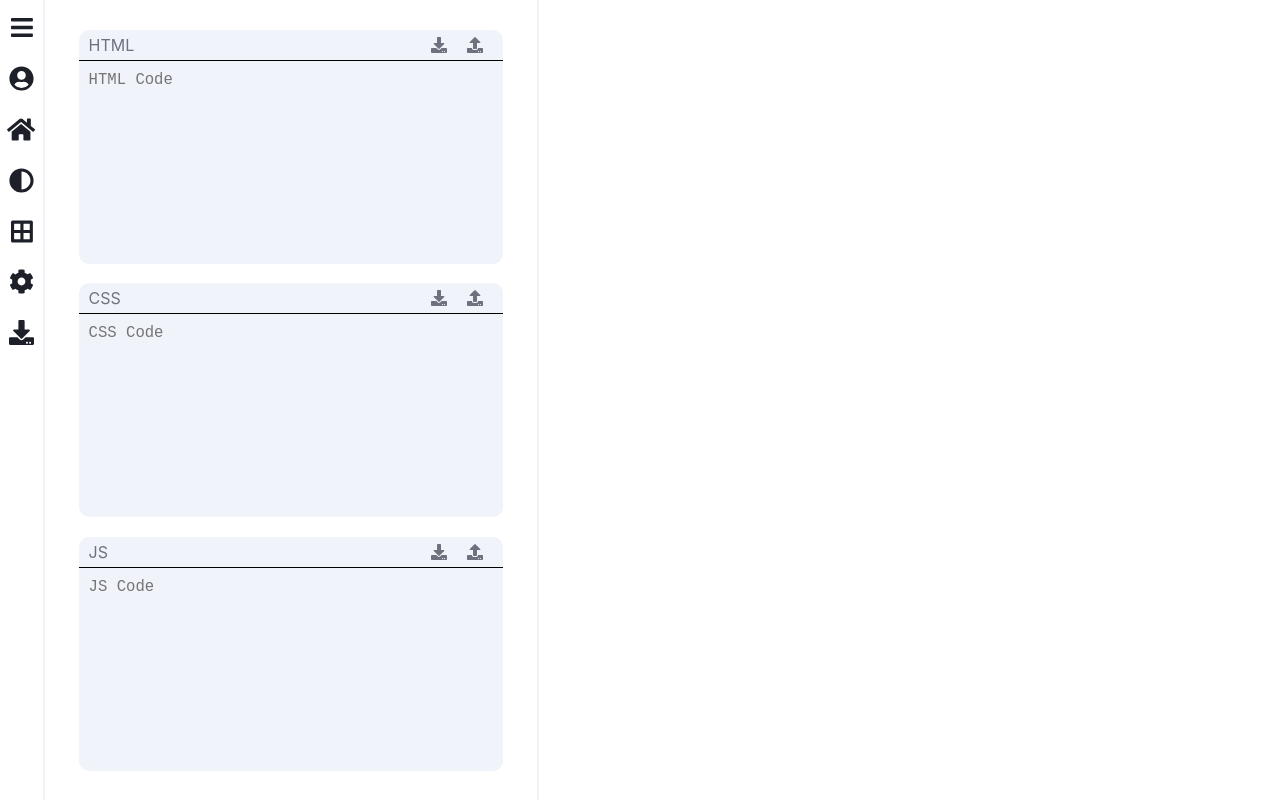
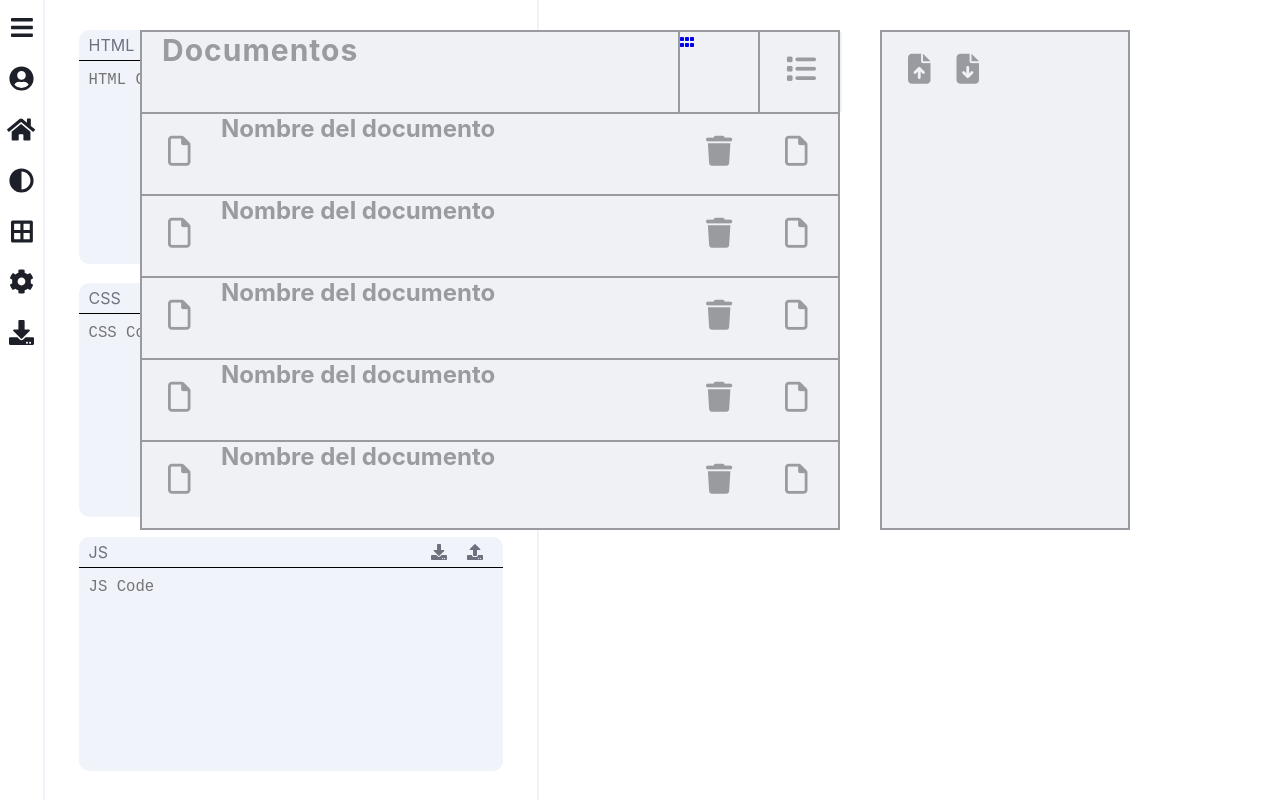
Before and after one commit to FernandoUNMSM/NodePadWeb, a React (Create React App) app: page /editor in a window 1280 px wide. Both pictures are taken after a click on the icon 475 px from the left and 44 px from the top of the page. Built offline with nearby package versions, Linux system fonts and the light colour scheme.

Commit message:
Añadiendo Ventana

```diff
--- /dev/null
+++ b/src/components/dates/dates.css
@@ -0,0 +1,146 @@
+.fondo{
+    width: 1020px;
+    height: 550px;
+    box-sizing: border-box;
+    display: flex;
+    position: absolute;
+    top: 0;
+    justify-content: center;
+    left: 50%;
+    transform: translateX(-50%);
+}
+
+/*Margenes*/
+.margeni{
+    background-color: #EFF1F4;
+    margin-left: 10px;
+    margin-top: 30px;
+    margin-bottom: 10px;
+    width: 700px;
+    height: 500px;
+    border: solid 2px #999BA1;
+    box-sizing: border-box;
+}
+
+.margenis{
+    background-color: #EFF1F4;
+    width: 700px;
+    height: 80px;
+    display: flex;
+    margin: auto 0;
+    box-sizing: border-box;
+}
+
+.margenis1{
+    background-color: #EFF1F4;
+    width: 538px;
+    height: 80px;
+    border-right: 2px solid #999BA1;
+    box-sizing: border-box;
+}
+
+.margenis2{
+    background-color: #EFF1F4;
+    width: 80px;
+    height: 80px;
+    border-right: 2px solid #999BA1;
+    box-sizing: border-box;
+}
+
+.margenim{
+    background-color: #EFF1F4;
+    width: 696px;
+    height: 82px;
+    border-top: 2px solid #999BA1;
+    display: flex;
+    box-sizing: border-box;
+}
+
+.margenim1{
+    width: 79px;
+    height: 80px;
+    background-color: #EFF1F4;
+    box-sizing: border-box;
+}
+
+.margenim2{
+    width: 459px;
+    height: 80px;
+    background-color: #EFF1F4;
+    box-sizing: border-box;
+}
+
+.margenim3{
+    width: 79px;
+    height: 80px;
+    background-color: #EFF1F4;
+    box-sizing: border-box;
+}
+
+.margend{
+    background-color: #EFF1F4;
+    margin-left: 40px;
+    margin-top: 30px;
+    margin-bottom: 10px;
+    margin-right: 20px;
+    width: 250px;
+    height: 500px;
+    border: solid 2px #999BA1;
+    box-sizing: border-box;
+}
+
+.marginaream{
+    width: 696px;
+    height: 206px;
+    background-color: #EFF1F4;
+    display: flex;
+    border-top: 2px solid #999BA1;
+}
+
+.area{
+    background-color: #EFF1F4;
+    display: flex;
+    width: 348px;
+    height: 206px;
+}
+
+.area1{
+    background-color: #EFF1F4;
+}
+
+.area2{
+    background-color: #EFF1F4;
+}
+
+/*Margen izquierdo*/*
+.clasea{
+    background-color: #EFF1F4;
+}
+
+.claseh1{
+    background-color: #EFF1F4;
+    margin-left: 20px;
+    font-size: 30px;
+    color: #999BA1;
+    letter-spacing: 1px;
+    word-spacing: 1px;
+}
+
+.claseh2{
+    background-color: #EFF1F4;
+    color: #999BA1;
+}
+
+.far,
+.fas{
+    font-size: 30px;
+    background-color: #EFF1F4;
+    color: #999BA1;
+    margin-left: 26px;
+    margin-top: 22px;
+}
+
+.far:hover,
+.fas:hover{
+    color: black;
+}
--- /dev/null
+++ b/src/components/dates/dates.js
@@ -0,0 +1,114 @@
+import React, { useEffect } from 'react'
+import './dates.css'
+import { faGripHorizontal, faList } from '@fortawesome/free-solid-svg-icons'
+import { FontAwesomeIcon } from '@fortawesome/react-fontawesome'
+
+function Dates({ dates }) {
+    useEffect(() => {
+        console.log("Hola")
+    }, [dates])
+    return (
+        <>
+            {(dates)
+                ?
+                <div className="fondo">
+                    <div className="margeni">
+                        <div className="margenis">
+                            <div className="margenis1">
+                                <h1 className="claseh1">Documentos</h1>
+                            </div>
+                            <div className="margenis2">
+                                <a className="clasea" href="/index-2.html">
+                                    {/* Para los iconos */}
+                                    <FontAwesomeIcon icon={faGripHorizontal} />
+                                </a>
+                            </div>
+                            <div className="margenis2">
+                                <a className="clasea" href="/index-1.html">
+                                    <i className="fas fa-list"></i>
+                                </a>
+                            </div>
+                        </div>
+                        <div className="margenim">
+                            <div className="margenim1">
+                                <i className="far fa-file"></i>
+                            </div>
+                            <div className="margenim2">
+                                <h2 className="claseh2">Nombre del documento</h2>
+                            </div>
+                            <div className="margenim3">
+                                <i className="fas fa-trash"></i>
+                            </div>
+                            <div className="margenim3">
+                                <i className="far fa-file"></i>
+                            </div>
+                        </div>
+                        <div className="margenim">
+                            <div className="margenim1">
+                                <i className="far fa-file"></i>
+                            </div>
+                            <div className="margenim2">
+                                <h2 className="claseh2">Nombre del documento</h2>
+                            </div>
+                            <div className="margenim3">
+                                <i className="fas fa-trash"></i>
+                            </div>
+                            <div className="margenim3">
+                                <i className="far fa-file"></i>
+                            </div>
+                        </div>
+                        <div className="margenim">
+                            <div className="margenim1">
+                                <i className="far fa-file"></i>
+                            </div>
+                            <div className="margenim2">
+                                <h2 className="claseh2">Nombre del documento</h2>
+                            </div>
+                            <div className="margenim3">
+                                <i className="fas fa-trash"></i>
+                            </div>
+                            <div className="margenim3">
+                                <i className="far fa-file"></i>
+                            </div>
+                        </div>
+                        <div className="margenim">
+                            <div className="margenim1">
+                                <i className="far fa-file"></i>
+                            </div>
+                            <div className="margenim2">
+                                <h2 className="claseh2">Nombre del documento</h2>
+                            </div>
+                            <div className="margenim3">
+                                <i className="fas fa-trash"></i>
+                            </div>
+                            <div className="margenim3">
+                                <i className="far fa-file"></i>
+                            </div>
+                        </div>
+                        <div className="margenim">
+                            <div className="margenim1">
+                                <i className="far fa-file"></i>
+                            </div>
+                            <div className="margenim2">
+                                <h2 className="claseh2">Nombre del documento</h2>
+                            </div>
+                            <div className="margenim3">
+                                <i className="fas fa-trash"></i>
+                            </div>
+                            <div className="margenim3">
+                                <i className="far fa-file"></i>
+                            </div>
+                        </div>
+                    </div>
+                    <div className="margend">
+                        <i className="fas fa-file-upload"></i>
+                        <i className="fas fa-file-download"></i>
+                    </div>
+                </div>
+                : null
+            }
+
+        </>
+    )
+}
+export default Dates
--- a/src/components/editor/editor.js
+++ b/src/components/editor/editor.js
@@ -2,7 +2,7 @@ import React, { useEffect, useRef, useState } from 'react'
 import './editor.css'
 import WriteBox from './../writeBox/writeBox'
 
-function Editor({ layout, setCode }) {
+function Editor({ layout, setCode, setDates, dates }) {
 	const frame = useRef(null)
 	const editor = useRef(null)
 
@@ -36,9 +36,9 @@ function Editor({ layout, setCode }) {
 		<>
 			<div className="editor vertical" ref={editor}>
 				<div className="codeArea">
-					<WriteBox lan="HTML" setCode={setHTML} />
-					<WriteBox lan="CSS" setCode={setCSS} />
-					<WriteBox lan="JS" setCode={setJS} />
+					<WriteBox lan="HTML" setCode={setHTML} setDates={setDates} dates={dates}/>
+					<WriteBox lan="CSS" setCode={setCSS} setDates={setDates} dates={dates}/>
+					<WriteBox lan="JS" setCode={setJS} setDates={setDates} dates={dates}/>
 				</div>
 				<div className="previewArea">
 					<iframe id="preview" title="preview" src="./iframe.html" ref={frame}>
--- a/src/components/writeBox/writeBox.js
+++ b/src/components/writeBox/writeBox.js
@@ -4,7 +4,7 @@ import { FontAwesomeIcon } from '@fortawesome/react-fontawesome'
 import { saveAs } from 'file-saver';
 import './writeBox.css'
 
-function WriteBox({ lan, setCode }) {
+function WriteBox({ lan, setCode, setDates, dates }) {
 
   const showPreview = (evt) => {
     let code = '';
@@ -56,6 +56,10 @@ function WriteBox({ lan, setCode }) {
     saveAs(file)
   }
 
+  const mostrarDatos = () => {
+    setDates (!dates)
+  }
+
   return (
     <>
       <div className="textarea">
@@ -63,7 +67,7 @@ function WriteBox({ lan, setCode }) {
           <p>{lan}</p>
           <div className="iconsTextarea">
             <FontAwesomeIcon icon={faDownload} className="icon" onClick={download}/>
-            <FontAwesomeIcon icon={faUpload} className="icon"/>
+            <FontAwesomeIcon icon={faUpload} className="icon" onClick={mostrarDatos}/>
           </div>
         </div>
         <textarea
--- a/src/pages/editor/editor.js
+++ b/src/pages/editor/editor.js
@@ -3,12 +3,14 @@ import './editor.css'
 import Editor from './../../components/editor/editor'
 import MenuEditor from './../../components/menuEditor/menuEditor'
 import Preferences from './../../components/preferences/preferences'
+import Dates from './../../components/dates/dates'
 
 function EditorHome() {
 	const [layout, setLayout] = useState(false)
 	const manejarLayout = (al) => { setLayout(al) }
 	const [preferences, setPreferences] = useState(false)
 	const [code, setCode] = useState(false)
+	const [dates, setDates] = useState(false)
 	return (
 		<>
 			<MenuEditor
@@ -18,8 +20,9 @@ function EditorHome() {
 				preferences={preferences}
 				code={code}
 				/>
-			<Editor layout={layout} setCode={setCode}/>
+			<Editor layout={layout} setCode={setCode} setDates={setDates} dates={dates}/>
 			<Preferences preferences={preferences} />
+			<Dates dates={dates}/>
 		</>
 	)
 }
```
